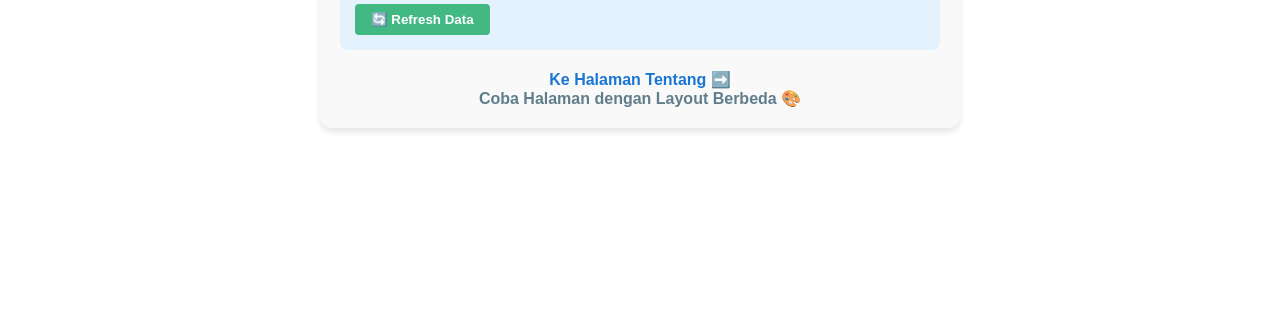
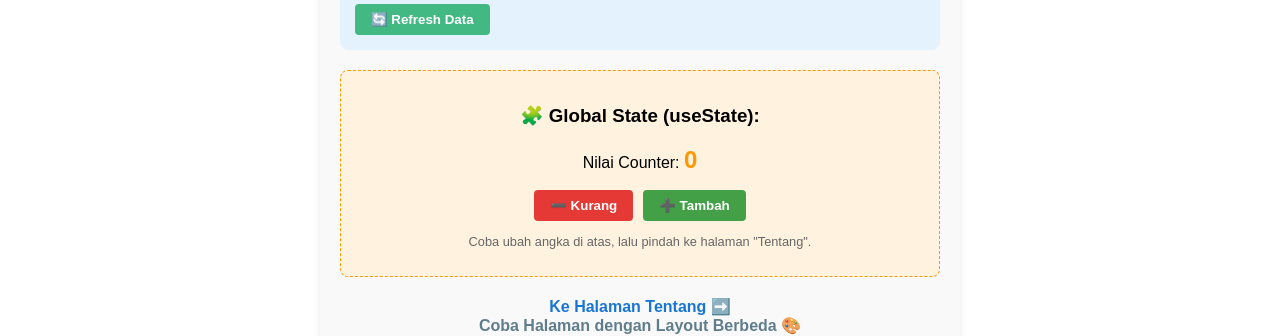
Before and after one commit to atiohaidar/timekeeper, a Nuxt app: page / in a window 1280 px wide. Shown: the part 391-727 px from the top of the page. Built offline with nearby package versions, Linux system fonts and the light colour scheme; no server answers.

Commit message:
Learn: Konsep useState ternyata beda dengan yang di reactjs

```diff
--- a/app/app.vue
+++ b/app/app.vue
@@ -2,7 +2,9 @@
   <div>
     <NuxtRouteAnnouncer />
     <NuxtLayout>
-      <NuxtPage />
+      <div id="page-wrapper">
+        <NuxtPage />
+      </div>
     </NuxtLayout>
   </div>
 </template>
--- a/app/pages/about.vue
+++ b/app/pages/about.vue
@@ -1,7 +1,17 @@
+<script setup lang="ts">
+// Mengakses state yang sama dengan key 'counter'
+const counter = useState('counter', () => 0)
+</script>
+
 <template>
   <div class="main-container">
     <h1>ℹ️ Tentang Timekeeper</h1>
     <p>Ini adalah halaman kedua yang dibuat untuk mendemonstrasikan routing di Nuxt 4.</p>
+
+    <div class="shared-state-info">
+      <p>Global Counter dari halaman utama: <strong>{{ counter }}</strong></p>
+      <p v-if="counter > 10" style="color: #d32f2f">Wah, angkanya sudah lebih dari 10! 🔥</p>
+    </div>
 
     <div class="navigation">
       <NuxtLink to="/">⬅️ Kembali ke Beranda</NuxtLink>
--- a/app/pages/index.vue
+++ b/app/pages/index.vue
@@ -12,6 +12,12 @@ interface ApiResponse {
 
 // Gunakan interface tersebut di useFetch
 const { data: apiResponse, refresh } = await useFetch<ApiResponse>('/api/stats')
+
+// Global state menggunakan useState
+// 'counter' adalah key unik agar bisa diakses di halaman lain
+const counter = useState('counter', () => 0)
+const increment = () => counter.value++
+const decrement = () => counter.value--
 </script>
 
 <template>
@@ -41,6 +47,17 @@ const { data: apiResponse, refresh } = await useFetch<ApiResponse>('/api/stats')
 
       <!-- Bungkus refresh dengan () => refresh() agar tidak error event -->
       <button @click="() => refresh()" class="refresh-btn">🔄 Refresh Data</button>
+    </div>
+
+    <!-- Bagian Eksperimen State Management -->
+    <div class="state-box">
+      <h3>🧩 Global State (useState):</h3>
+      <p>Nilai Counter: <span class="counter-value">{{ counter }}</span></p>
+      <div class="counter-btns">
+        <button @click="decrement" class="btn btn-red">➖ Kurang</button>
+        <button @click="increment" class="btn btn-green">➕ Tambah</button>
+      </div>
+      <p class="small-text">Coba ubah angka di atas, lalu pindah ke halaman "Tentang".</p>
     </div>
 
     <div class="navigation">
@@ -107,4 +124,38 @@ a:hover {
   padding: 10px;
   border-radius: 4px;
 }
+
+/* Style tambahan untuk State Mgmt */
+.state-box {
+  margin-top: 20px;
+  padding: 15px;
+  background: #fff3e0;
+  border-radius: 8px;
+  border: 1px dashed #ff9800;
+}
+.counter-value {
+  font-size: 1.5rem;
+  font-weight: bold;
+  color: #ff9800;
+}
+.counter-btns {
+  display: flex;
+  gap: 10px;
+  justify-content: center;
+  margin: 10px 0;
+}
+.btn {
+  padding: 8px 16px;
+  border: none;
+  border-radius: 4px;
+  cursor: pointer;
+  font-weight: bold;
+  color: white;
+}
+.btn-red { background: #e53935; }
+.btn-green { background: #43a047; }
+.small-text {
+  font-size: 0.8rem;
+  color: #666;
+}
 </style>
```
Also changed, not shown: 2 other files (tests, documents, lock files or other folders).
